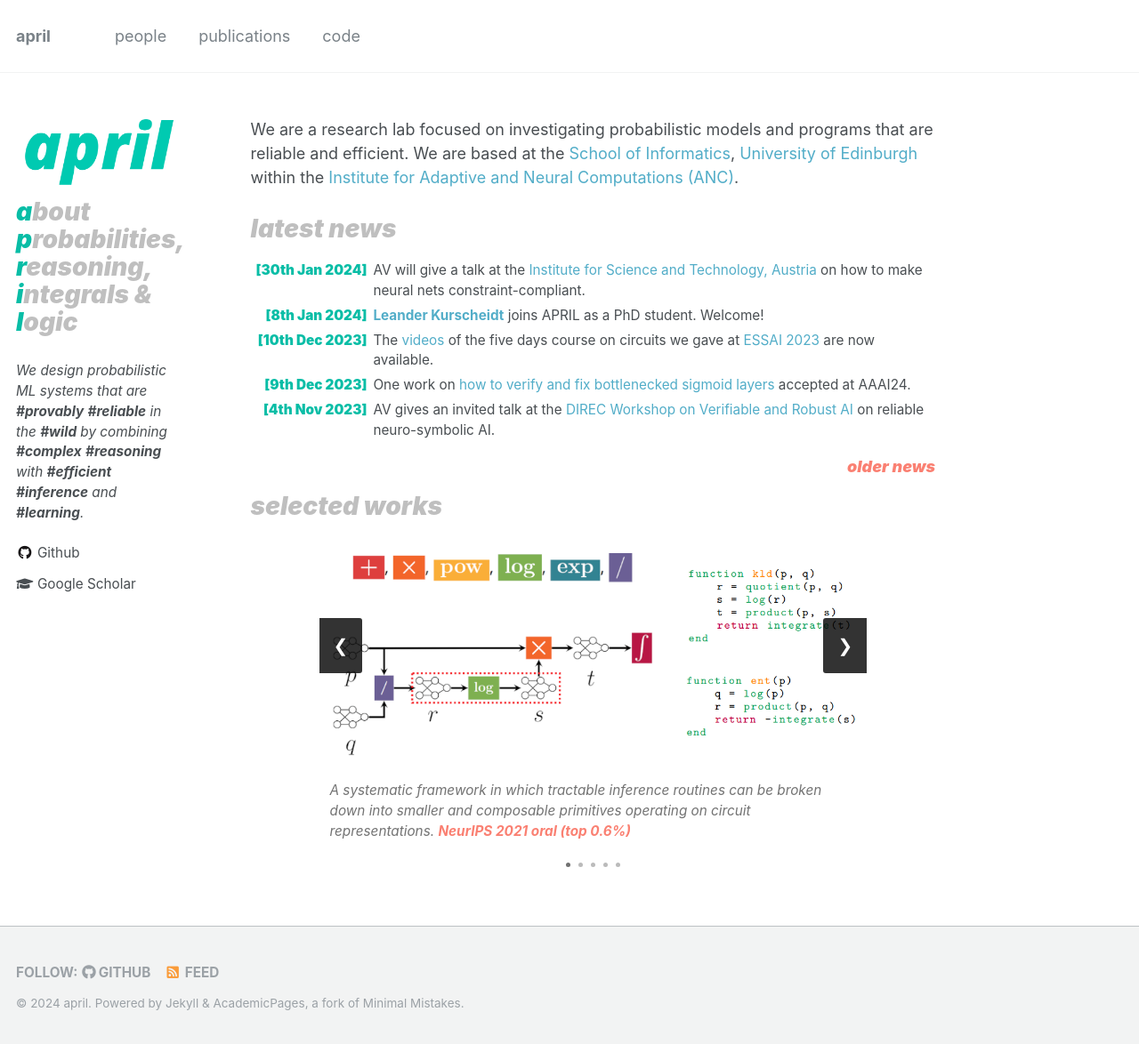
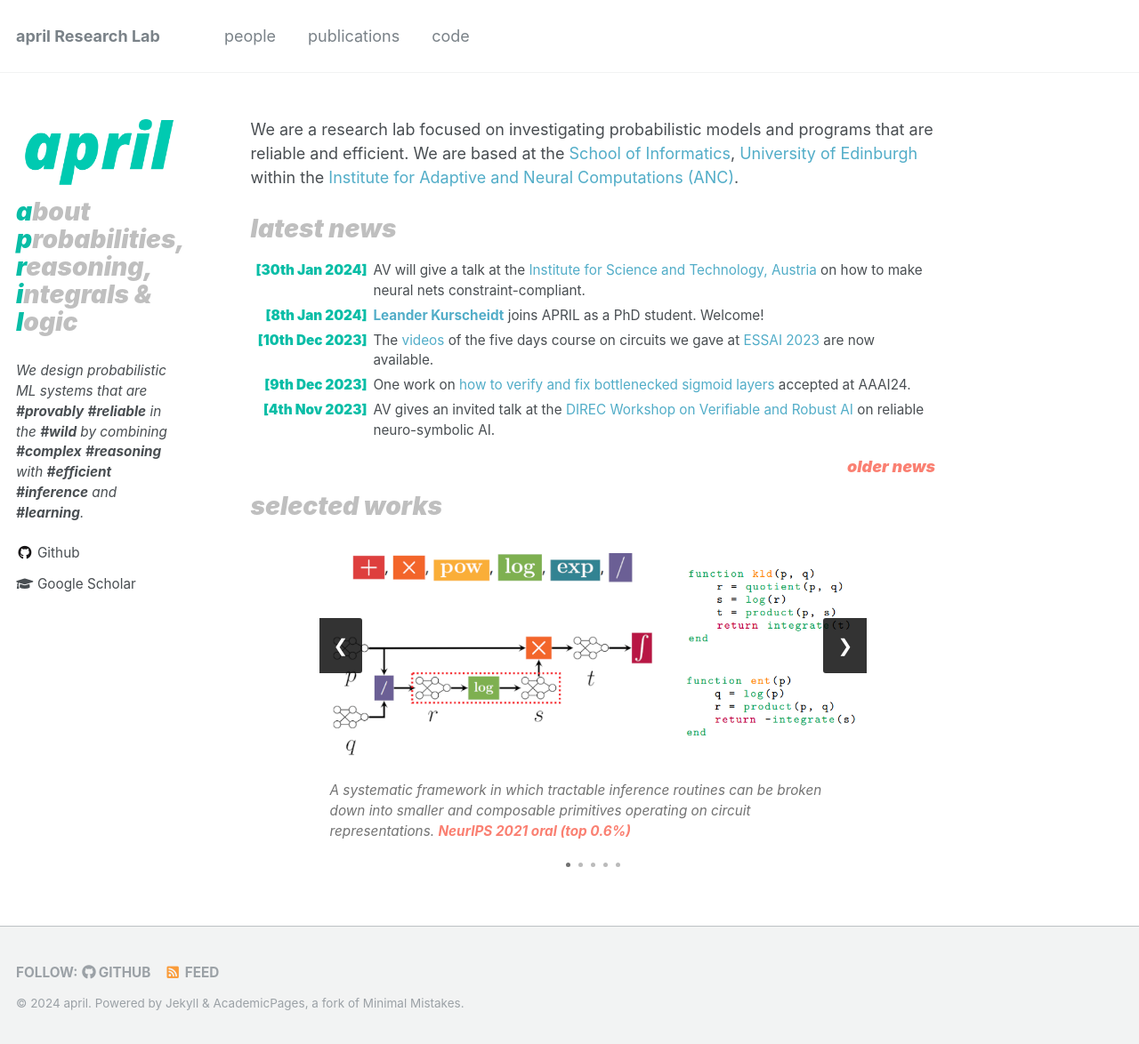
Before and after one commit to april-tools/april-tools.github.io, a Jekyll site: the page built from _pages/about.md, in a window 1280 px wide and 1174 px high. Shown: the whole window at 89% size. Built offline with Jekyll 4.4.1, drawn with Linux system fonts in a browser that asks for light colours; nearby versions of some CDN libraries; some of the changed lines change nothing that is shown.

Commit message:
more meta data

```diff
--- a/_config.yml
+++ b/_config.yml
@@ -7,10 +7,10 @@
 
 # Site Settings
 locale                   : "en-US"
-title                    : "april"
+title                    : "april Research Lab"
 title_separator          : "-"
 name                     : &name "april"
-description              : &description "APRIL personal description"
+description              : &description "APRIL Research Lab in Edinburgh, We design probabilistic ML systems that are #provably #reliable in the #wild by combining #complex #reasoning with #efficient #inference and #learning."
 url                      : "" # "https://academicpages.github.io" # //127.0.0.1:4000/ # april-tools.github.io # "http://127.0.0.1:4000/" # the base hostname & protocol for your site
 baseurl                  : "" # the subpath of your site, e.g. "/blog"
 repository               : "april-tools/april-tools.github.io"
@@ -32,7 +32,7 @@
     colorscheme          : # "light" (default), "dark"
 staticman:
   allowedFields          : ['name', 'email', 'url', 'message']
-  branch                 : "gh-pages" # "master", "gh-pages"
+  branch                 : "main" # , "gh-pages"
   commitMessage          : "New comment."
   filename               : comment-{@timestamp}
   format                 : "yml"
@@ -75,7 +75,7 @@
 analytics:
   provider               :  "google-universal" # false (default), "google", "google-universal", "custom"
   google:
-    tracking_id          :
+  tracking_id          :
 
 
 # Site Author
```
